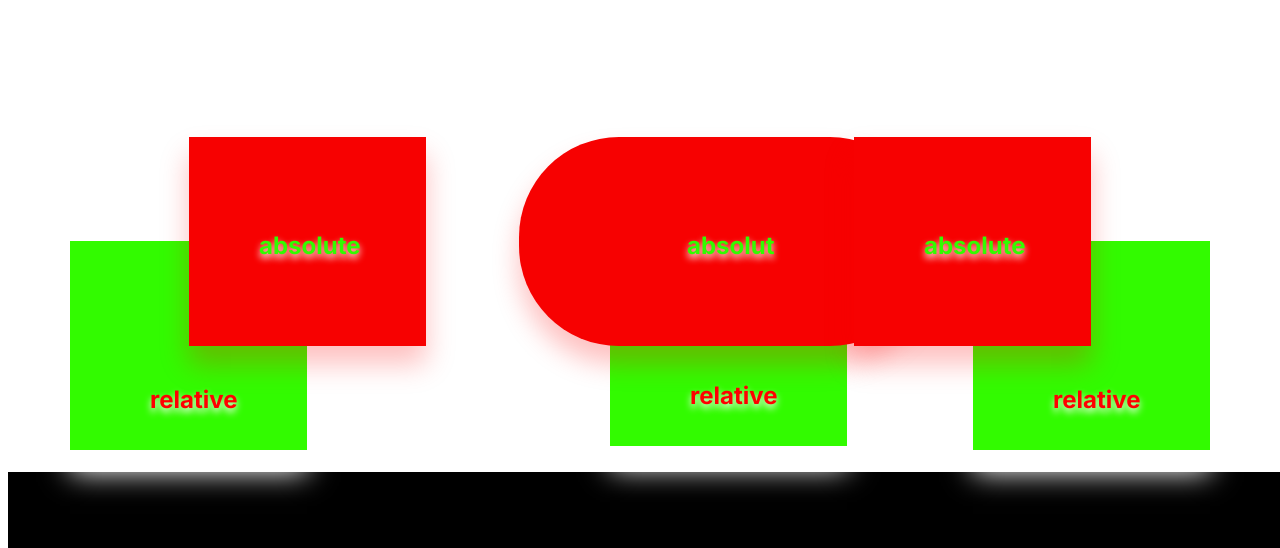
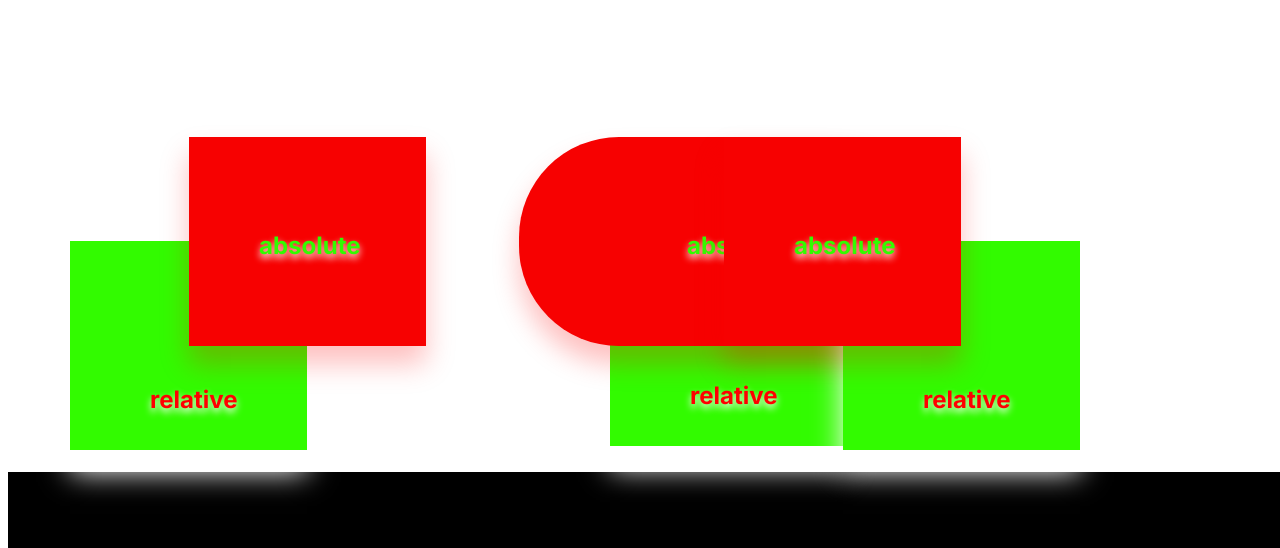
Before and after one commit to Behruz0803/3.3-dars, a plain HTML site: page index.html in a window 1280 px wide. Shown: the part 250-798 px from the top of the page. Drawn offline with Linux system fonts and the light colour scheme.

Commit message:
Update style.css

```diff
--- a/style.css
+++ b/style.css
@@ -133,7 +133,7 @@ main h1{
 .relative2{
     position: absolute;
     bottom: 100px;
-    right: 70px;
+    right: 200px;
 }
 .relative2 p{
     position: absolute;
```
